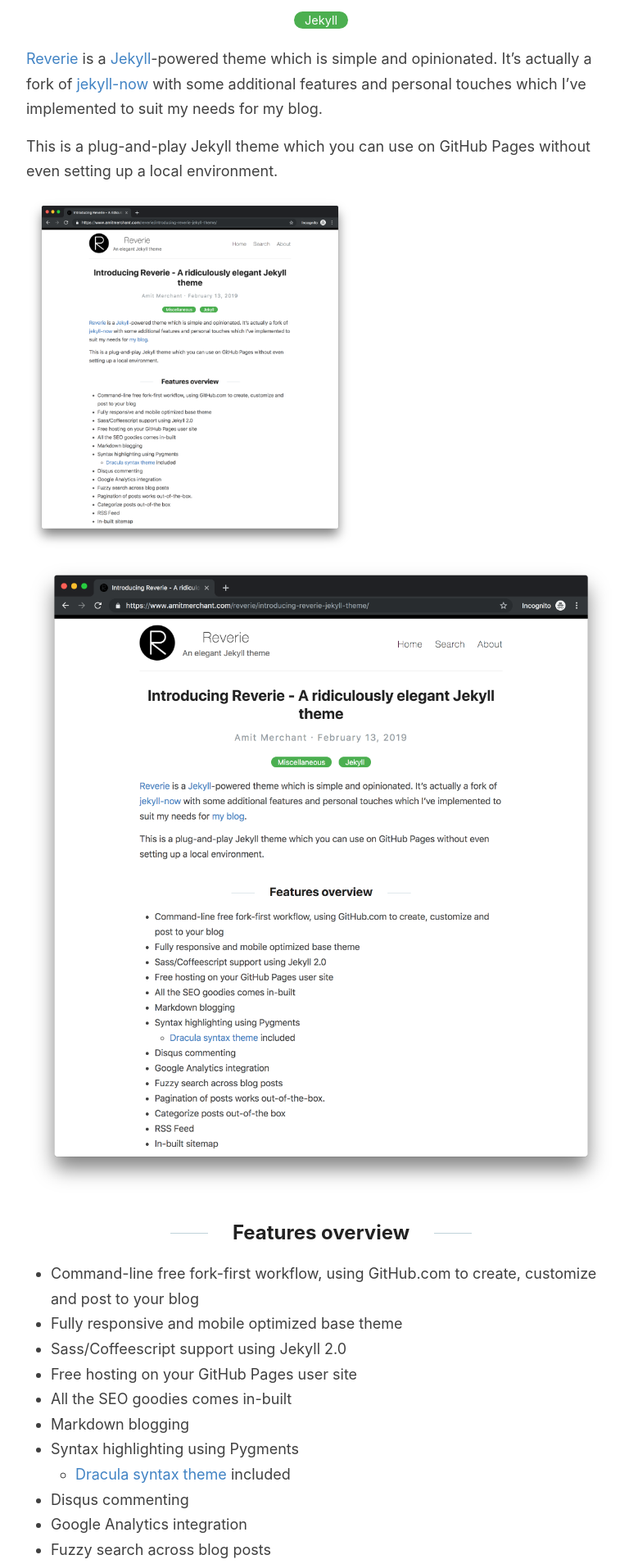
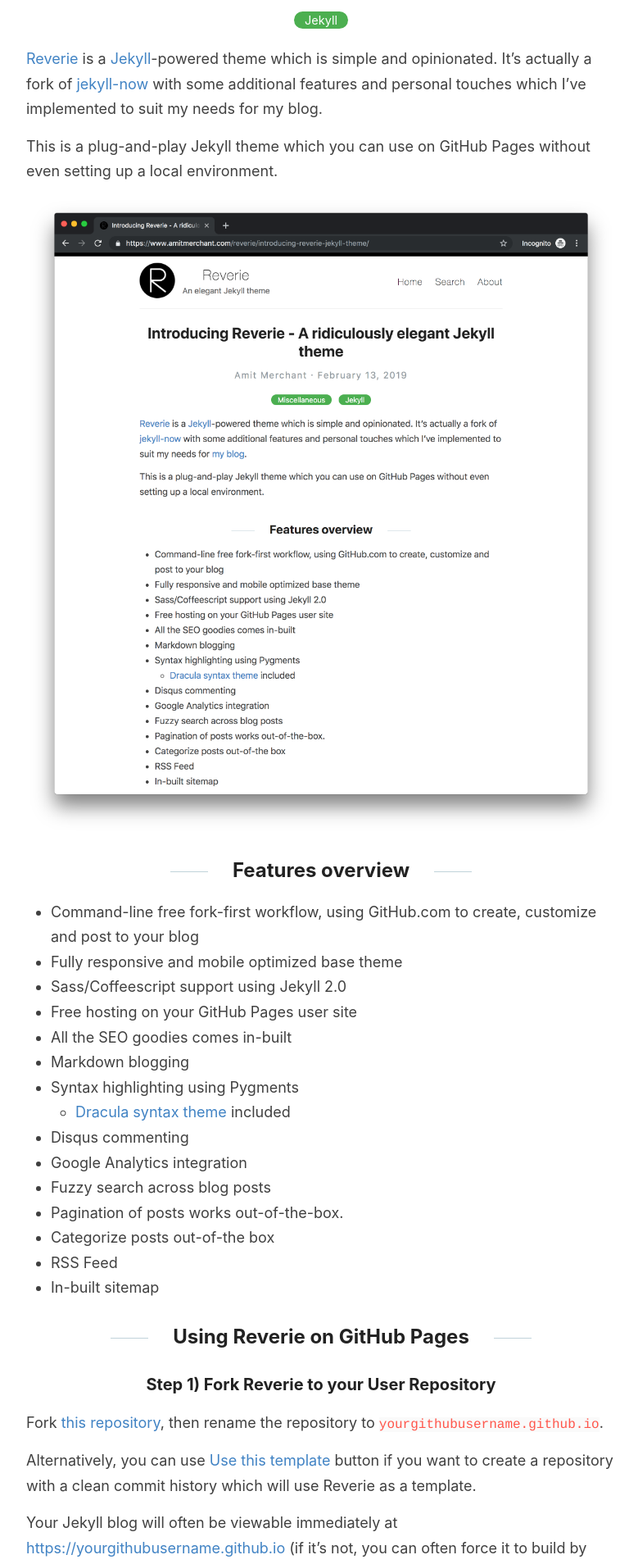
Before and after one commit to rbyers18/github-portfolio, a Jekyll site: the page built from _posts/2019-02-13-introducing-reverie-jekyll-theme.md, in a window 1280 px wide. Shown: the part 321-2229 px from the top of the page at 82% size, without its empty margins (248-1027 px from the left). Built offline with Jekyll 4.4.1, drawn with Linux system fonts in a browser that asks for light colours.

Commit message:
Update 2019-02-13-introducing-reverie-jekyll-theme.md

```diff
--- a/_posts/2019-02-13-introducing-reverie-jekyll-theme.md
+++ b/_posts/2019-02-13-introducing-reverie-jekyll-theme.md
@@ -8,7 +8,6 @@
 
 This is a plug-and-play Jekyll theme which you can use on GitHub Pages without even setting up a local environment.
 
-[<img src="{{ site.baseurl }}/images/reverie-demo.png"  style="width: 400px;"/>]({{ site.baseurl }}/)
 ![]({{site.baseurl}}/images/reverie-demo.png)
 
 ## Features overview
```
